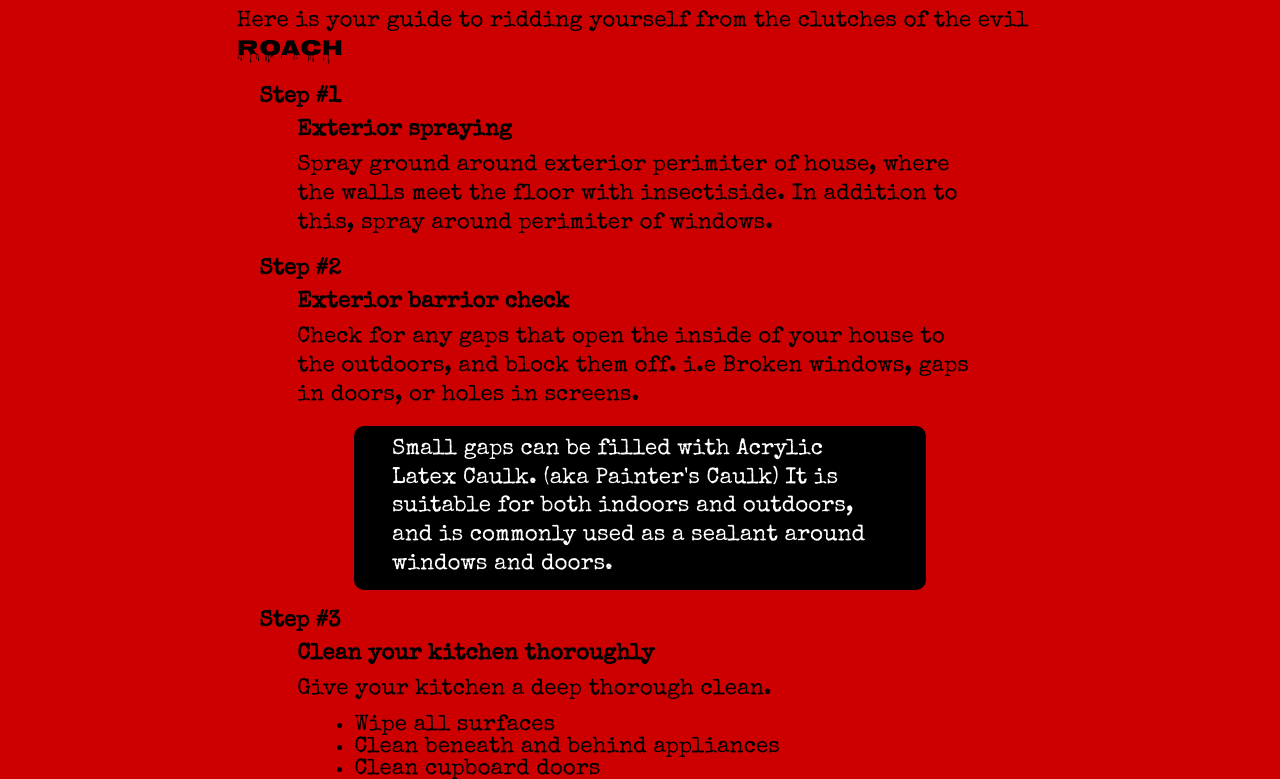
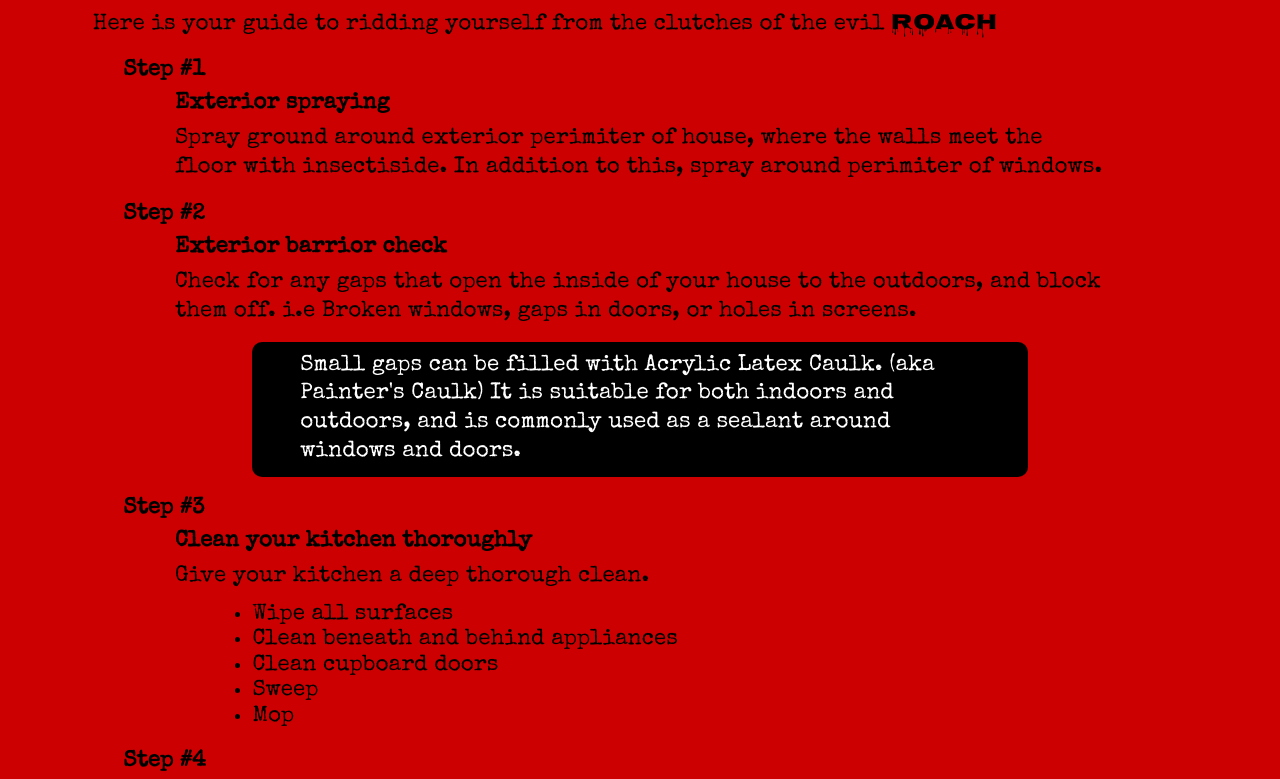
Before and after one commit to K-Resurreccion/The-Plan, a plain HTML site: page index.html in a window 1280 px wide. Shown: the part 528-1307 px from the top of the page. Drawn offline with nearby package versions, Linux system fonts and the light colour scheme.

Commit message:
removed uneccessary code block. breakpoint test

```diff
--- a/css/master.css
+++ b/css/master.css
@@ -74,12 +74,6 @@ ul li {
   font-size: 1.4rem;
 }
 
-@media only screen and (min-width: 768px) {
-  ul li {
-    line-height: 1.4rem;
-  }
-}
-
 /* use span class="roach" for every instance of the word roach */
 .roach {
   font-family: "Nosifer", cursive;
@@ -145,11 +139,11 @@ article {
   margin-top: 25px;
 }
 
-@media only screen and (min-width: 768px) {
+/* @media only screen and (min-width: 768px) {
   article {
     width: 70%;
   }
-}
+} */
 
 /* Step Rules */
 .step {
```
